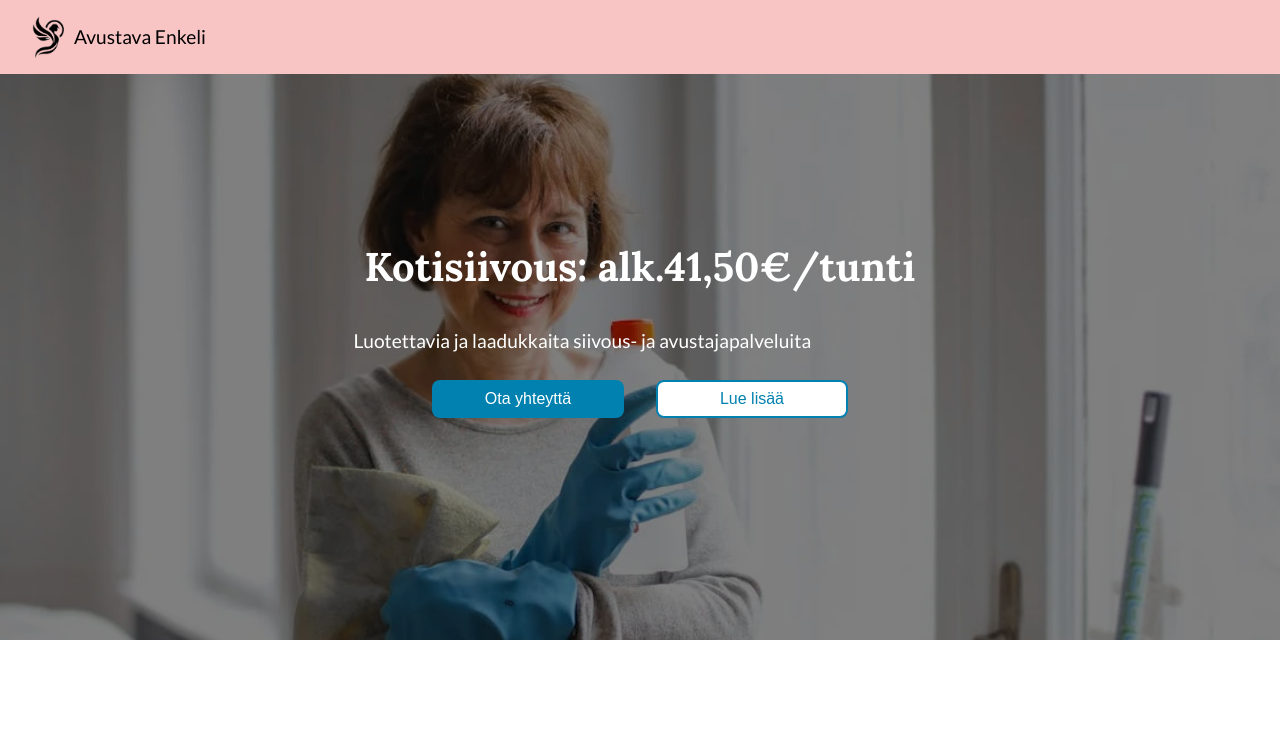
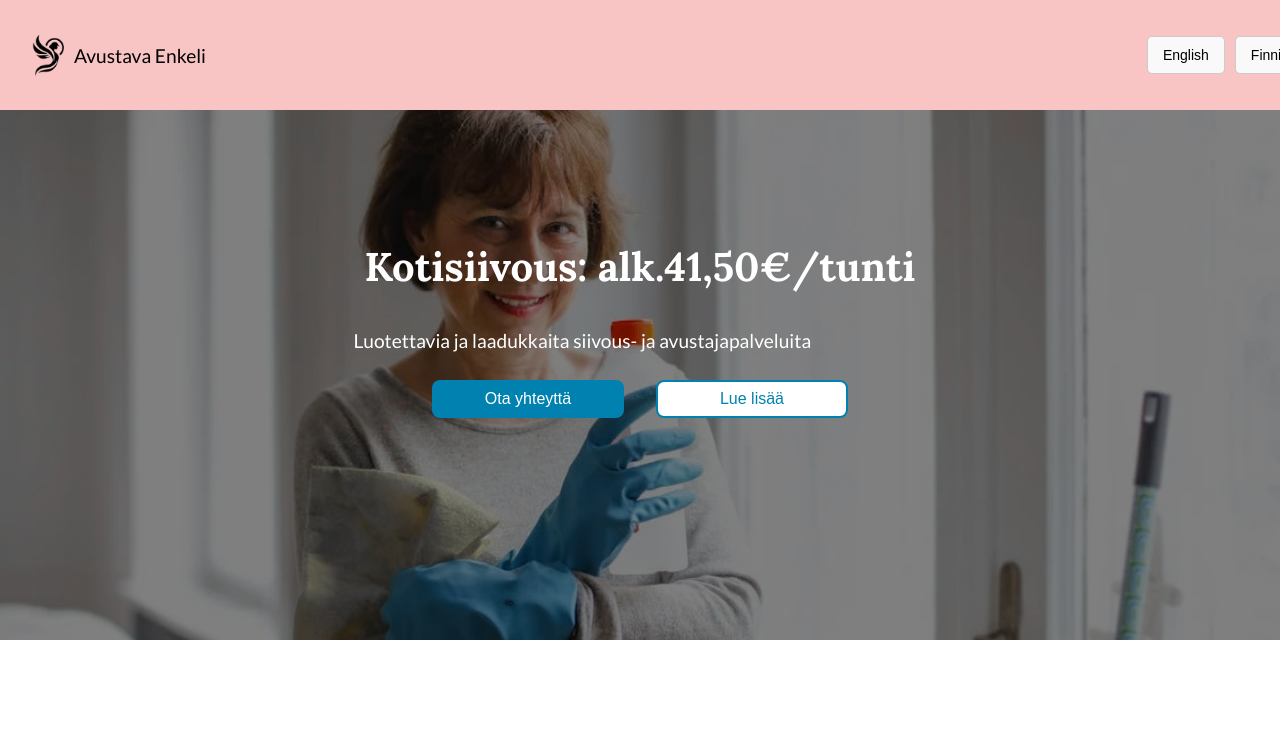
Before and after one commit to anyajegorova/avustava-enkeli, a React (Vite) app: page / in a window 1280 px wide. Shown: the top 734 px of the page. Built offline with nearby package versions, Linux system fonts and the light colour scheme.

Commit message:
i18n, translations for services, language switch

```diff
--- a/package.json
+++ b/package.json
@@ -12,9 +12,11 @@
   "dependencies": {
     "@ant-design/icons": "^5.6.0",
     "@fortawesome/fontawesome-svg-core": "^6.7.2",
+    "i18next": "^25.0.0",
     "motion": "^12.7.4",
     "react": "^18.2.0",
     "react-dom": "^18.2.0",
+    "react-i18next": "^15.4.1",
     "react-router": "^7.1.5"
   },
   "devDependencies": {
--- a/src/main.tsx
+++ b/src/main.tsx
@@ -2,6 +2,7 @@ import React from 'react'
 import ReactDOM from 'react-dom/client'
 import App from './App.tsx'
 import './index.css'
+import './utils/i18n';
 
 ReactDOM.createRoot(document.getElementById('root')!).render(
   <React.StrictMode>
--- a/src/pages/Home.tsx
+++ b/src/pages/Home.tsx
@@ -1,4 +1,5 @@
-import { useRef } from 'react'
+import { useRef } from 'react';
+import { useTranslation } from 'react-i18next'; // Import useTranslation
 import Hero from '../ui/components/Hero'
 import './Home.css'
 import Title from '../ui/components/Title'
@@ -12,23 +13,14 @@ import Pricing from '../ui/components/Pricing'
 import CleaningDuration from '../ui/components/CleaningDuration' // Import the new component
 
 const Home = () => {
+    const { t } = useTranslation();
     const contactFormRef = useRef<HTMLDivElement | null>(null)
     const servicesRef = useRef<HTMLDivElement | null>(null)
 
     const services = {
-        'siivouspalvelut': [
-            'Kotisiivous: ylläpitosiivoukset ja suursiivoukset',
-            'Ikkunoiden pesu ja muuttosiivoukset',
-            'Joustavat aikataulut, siivous silloin, kun sinulle sopii',
-            'Käytössämme on laitteet ja pesurit jotka nopeuttavat palvelua huomattavasti ja tuovat sinulle säästöä siivouspalveluista',
-        ],
-        'avustajapalvelut': [
-            'Kauppa- ja asiointiapu, ruoanlaitto',
-            'Kodinhoitotyöt, kuten pyykkihuolto ja järjestely',
-            'Juhlien järjestelyapu ja tarjoilijana toimiminen',
-            'Muut erilaiset kotipalvelut ja henkilökohtaiset palvelut'
-        ]
-    }
+        siivouspalvelut: t("Cleaning Services", { returnObjects: true }),
+        avustajapalvelut: t("Assistant Services", { returnObjects: true })
+    };
 
     const scrollToContactForm = () => {
         contactFormRef?.current?.scrollIntoView({ behavior: 'smooth' })
@@ -47,8 +39,8 @@ const Home = () => {
 
             <div className='services-container' ref={servicesRef}>
                 <Title text="Palvelumme" />
-                <NonCollapsible title="Siivouspalvelut" bulletPoints={services.siivouspalvelut} icon={<ClearOutlined />} />
-                <NonCollapsible title="Avustajapalvelut" bulletPoints={services.avustajapalvelut} icon={<HeartOutlined />} />
+                <NonCollapsible title={t("cleaning_services")} bulletPoints={services.siivouspalvelut} icon={<ClearOutlined />} />
+                <NonCollapsible title={t("assistance_services")} bulletPoints={services.avustajapalvelut} icon={<HeartOutlined />} />
             </div>
             <div className='whychooseus-section-container'>
                 <WhyChooseUs />
--- /dev/null
+++ b/src/ui/components/LanguageSwitcher.tsx
@@ -0,0 +1,17 @@
+import i18n from "../../utils/i18n";
+import '../styles/LanguageSwitcher.css'
+
+const LanguageSwitcher = () => {
+  const changeLanguage = (lng: string) => {
+    i18n.changeLanguage(lng);
+  };
+
+  return (
+    <div className="language-switcher">
+      <button onClick={() => changeLanguage("en")}>English</button>
+      <button onClick={() => changeLanguage("fi")}>Finnish</button>
+    </div>
+  );
+};
+
+export default LanguageSwitcher;
--- a/src/ui/components/Navbar.tsx
+++ b/src/ui/components/Navbar.tsx
@@ -1,6 +1,7 @@
 import { useState, useEffect } from 'react'
 import '../styles/Navbar.css'
 import AvustavaEnkeliLogo from '../../assets/logos/avustava-enkeli-logo.png'
+import LanguageSwitcher from './LanguageSwitcher'
 
 const Navbar = () => {
   const [showNavbar, setShowNavbar] = useState(true)
@@ -26,6 +27,9 @@ const Navbar = () => {
     <div className={`navbar ${showNavbar ? 'visible' : 'hidden'}`}>
       <img src={AvustavaEnkeliLogo} alt="Avustava Enkeli Logo" className="navbar-logo" />
       <span className="navbar-text">Avustava Enkeli</span>
+      <div className="navbar-language-switcher">
+        <LanguageSwitcher />
+      </div>
     </div>
   )
 }
--- /dev/null
+++ b/src/ui/styles/LanguageSwitcher.css
@@ -0,0 +1,26 @@
+.language-switcher {
+  display: flex;
+  gap: 10px;
+  justify-content: center;
+  margin: 20px 0;
+}
+
+.language-switcher button {
+  padding: 10px 15px;
+  font-size: 14px;
+  border: 1px solid #ccc;
+  border-radius: 5px;
+  background-color: #f9f9f9;
+  cursor: pointer;
+  transition: background-color 0.3s, color 0.3s;
+}
+
+.language-switcher button:hover {
+  background-color: #007bff;
+  color: #fff;
+}
+
+.language-switcher button:focus {
+  outline: none;
+  box-shadow: 0 0 5px #007bff;
+}
--- a/src/ui/styles/Navbar.css
+++ b/src/ui/styles/Navbar.css
@@ -30,6 +30,26 @@
   color: black;
 }
 
+.navbar-language-switcher {
+  margin-left: auto;
+  display: flex;
+  gap: 0.5rem;
+}
+
+.navbar-language-switcher button {
+  background-color: transparent;
+  border: 1px solid black;
+  padding: 0.3rem 0.6rem;
+  cursor: pointer;
+  font-size: 0.9rem;
+  border-radius: 4px;
+  transition: background-color 0.2s ease;
+}
+
+.navbar-language-switcher button:hover {
+  background-color: #e0e0e0;
+}
+
 @media (max-width: 768px) {
   .navbar {
     padding: 0.5rem 1rem;
--- /dev/null
+++ b/src/utils/i18n.js
@@ -0,0 +1,19 @@
+import i18n from "i18next";
+import { initReactI18next } from "react-i18next";
+import resources from "./translations.json";
+
+i18n
+  .use(initReactI18next)
+  .init({
+    resources,
+    lng: "fi", // Set Finnish as the default language
+    fallbackLng: "en", // Fallback to English if a key is missing in Finnish
+    // you can use the i18n.changeLanguage function to change the language manually: https://www.i18next.com/overview/api#changelanguage
+    // if you're using a language detector, do not define the lng option
+
+    interpolation: {
+      escapeValue: false // react already safes from xss
+    }
+  });
+
+export default i18n;
--- /dev/null
+++ b/src/utils/translations.json
@@ -0,0 +1,38 @@
+{
+  "en": {
+    "translation": {
+      "Cleaning Services": [
+        "Home cleaning: maintenance and deep cleaning",
+        "Window cleaning and moving cleaning",
+        "Flexible schedules, cleaning when it suits you",
+        "We use equipment and washers that significantly speed up the service and save you money on cleaning services"
+      ],
+      "cleaning_services": "Cleaning Services",
+      "assistance_services": "Assistance Services",
+      "Assistant Services": [
+        "Shopping and errands, cooking",
+        "Household chores, such as laundry and organizing",
+        "Party arrangement assistance and serving",
+        "Other various home services and personal services"
+      ]
+    }
+  },
+  "fi": {
+    "translation": {
+      "Cleaning Services": [
+        "Kotisiivous: ylläpitosiivoukset ja suursiivoukset",
+        "Ikkunoiden pesu ja muuttosiivoukset",
+        "Joustavat aikataulut, siivous silloin, kun sinulle sopii",
+        "Käytössämme on laitteet ja pesurit jotka nopeuttavat palvelua huomattavasti ja tuovat sinulle säästöä siivouspalveluista"
+      ],
+      "cleaning_services": "Siivouspalvelut",
+      "assistance_services": "Avustajapalvelut",
+      "Assistant Services": [
+        "Kauppa- ja asiointiapu, ruoanlaitto",
+        "Kodinhoitotyöt, kuten pyykkihuolto ja järjestely",
+        "Juhlien järjestelyapu ja tarjoilijana toimiminen",
+        "Muut erilaiset kotipalvelut ja henkilökohtaiset palvelut"
+      ]
+    }
+  }
+}
```
Also changed, not shown: 1 other file (tests, documents, lock files or other folders).
